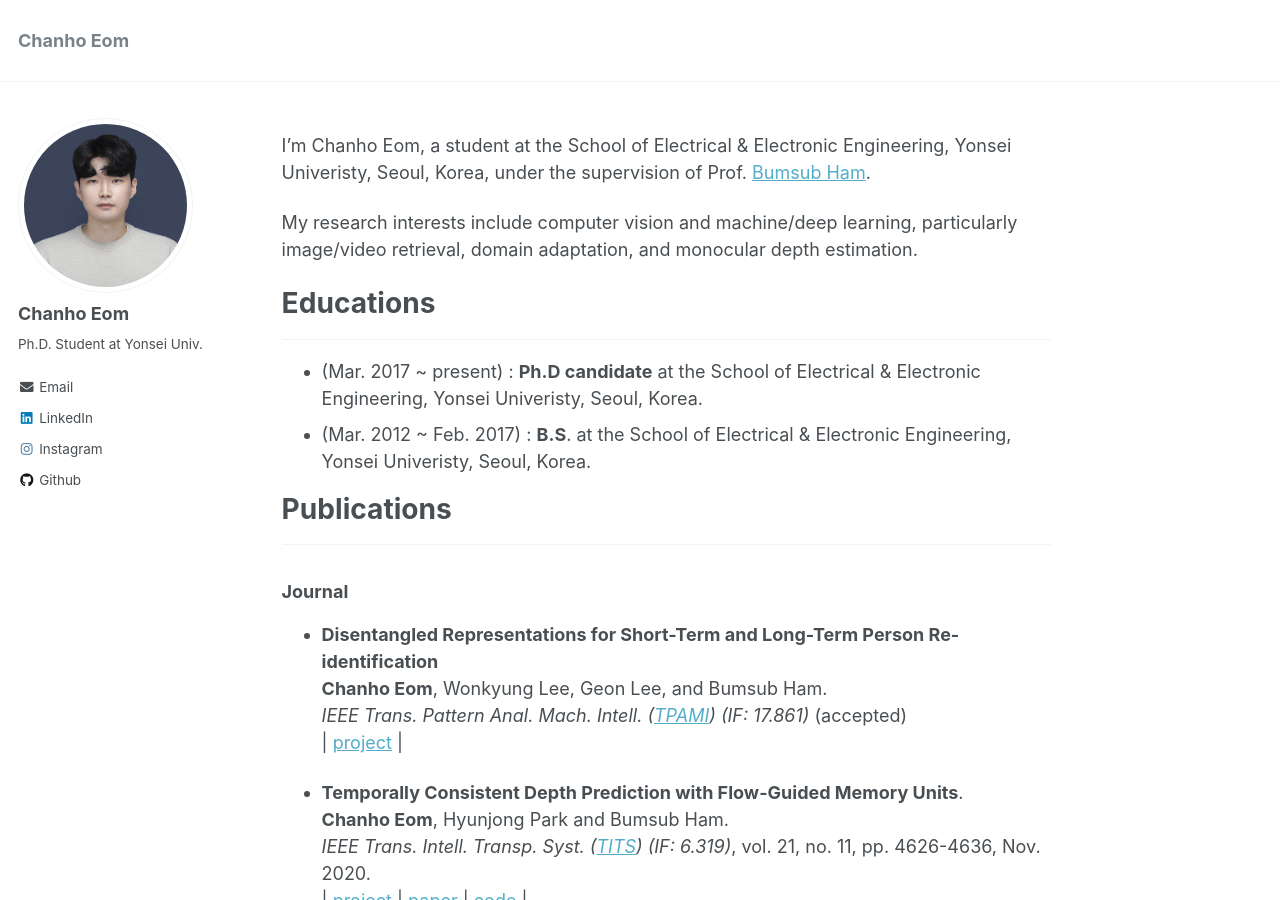
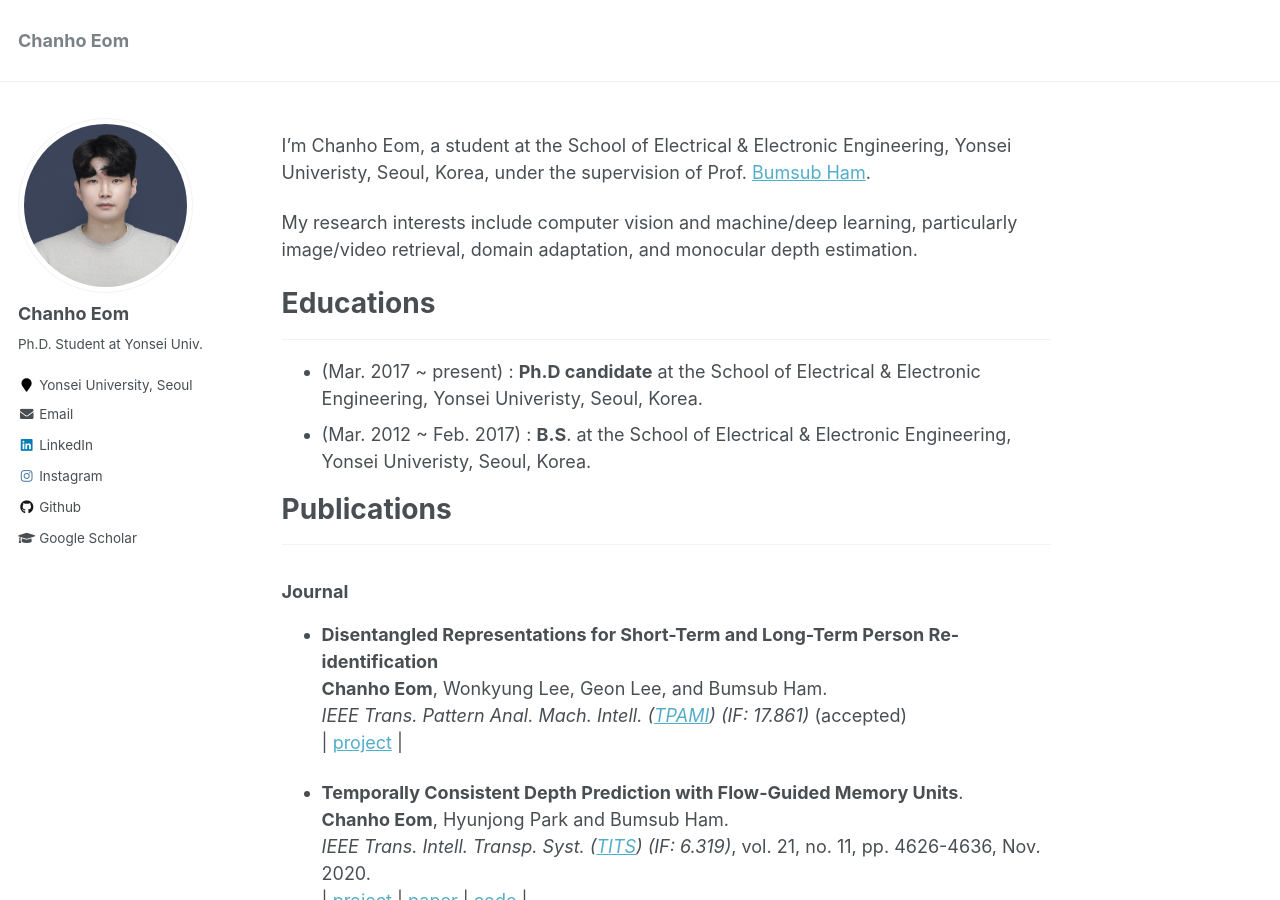
Before and after one commit to chanhoeom/chanhoEom.github.io, a Jekyll site: the page built from _pages/about.md, in a window 1280 px wide and 900 px high. Built offline with Jekyll 4.4.1, drawn with Linux system fonts in a browser that asks for light colours.

Commit message:
Update _config.yml

```diff
--- a/_config.yml
+++ b/_config.yml
@@ -83,10 +83,10 @@ author:
   name             : "Chanho Eom"
   avatar           : "profile.jpeg"
   bio              : "Ph.D. Student at Yonsei Univ."
-  location         :
+  location         : "Yonsei University, Seoul"
   employer         :
   pubmed           :
-  googlescholar    :
+  googlescholar    : "https://scholar.google.com/citations?user=3feNfdUAAAAJ&hl=ko"
   email            : "cheom@yonsei.ac.kr"
   researchgate     :  # example: "https://www.researchgate.net/profile/yourprofile"
   uri              :
```
